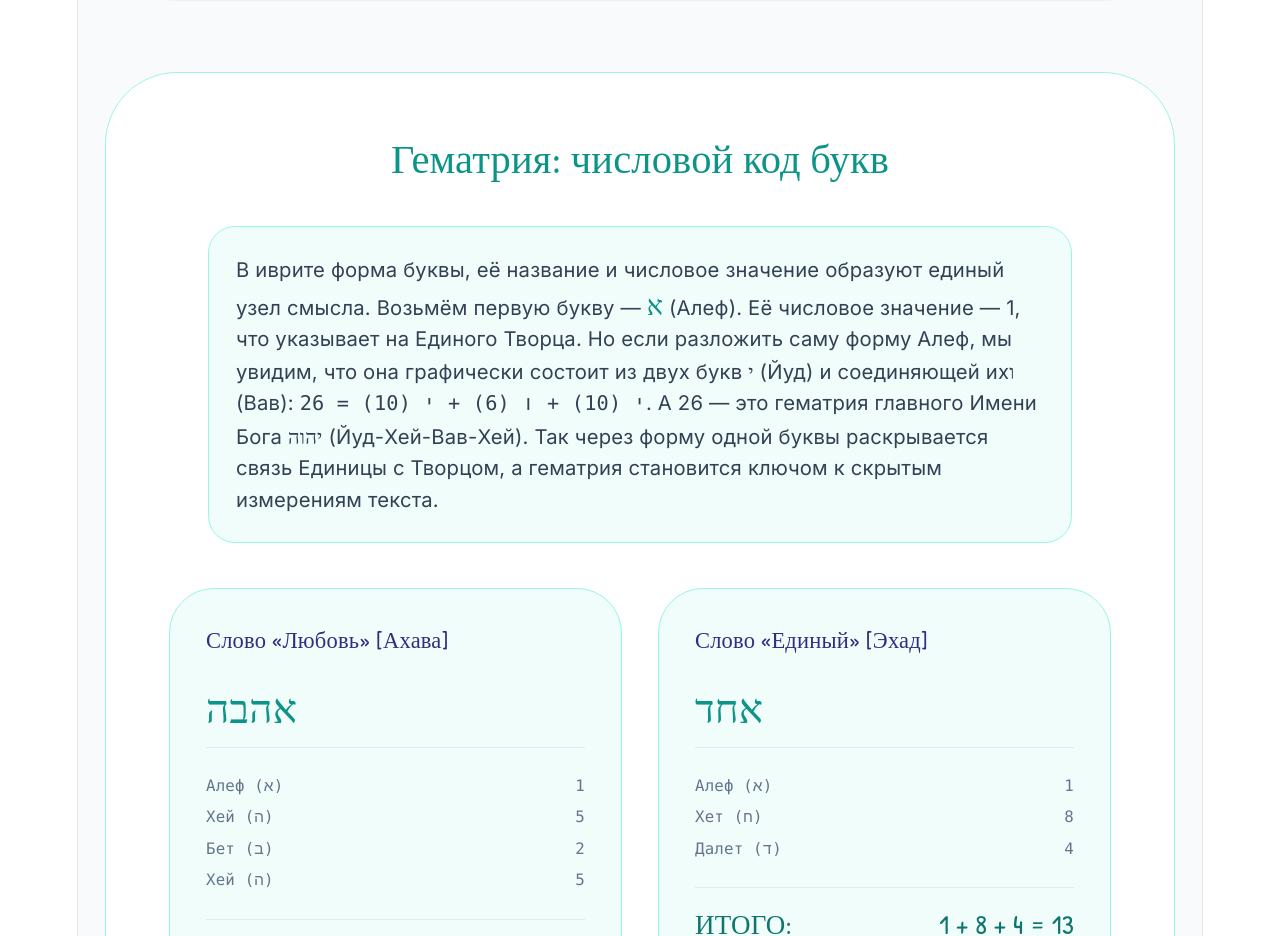
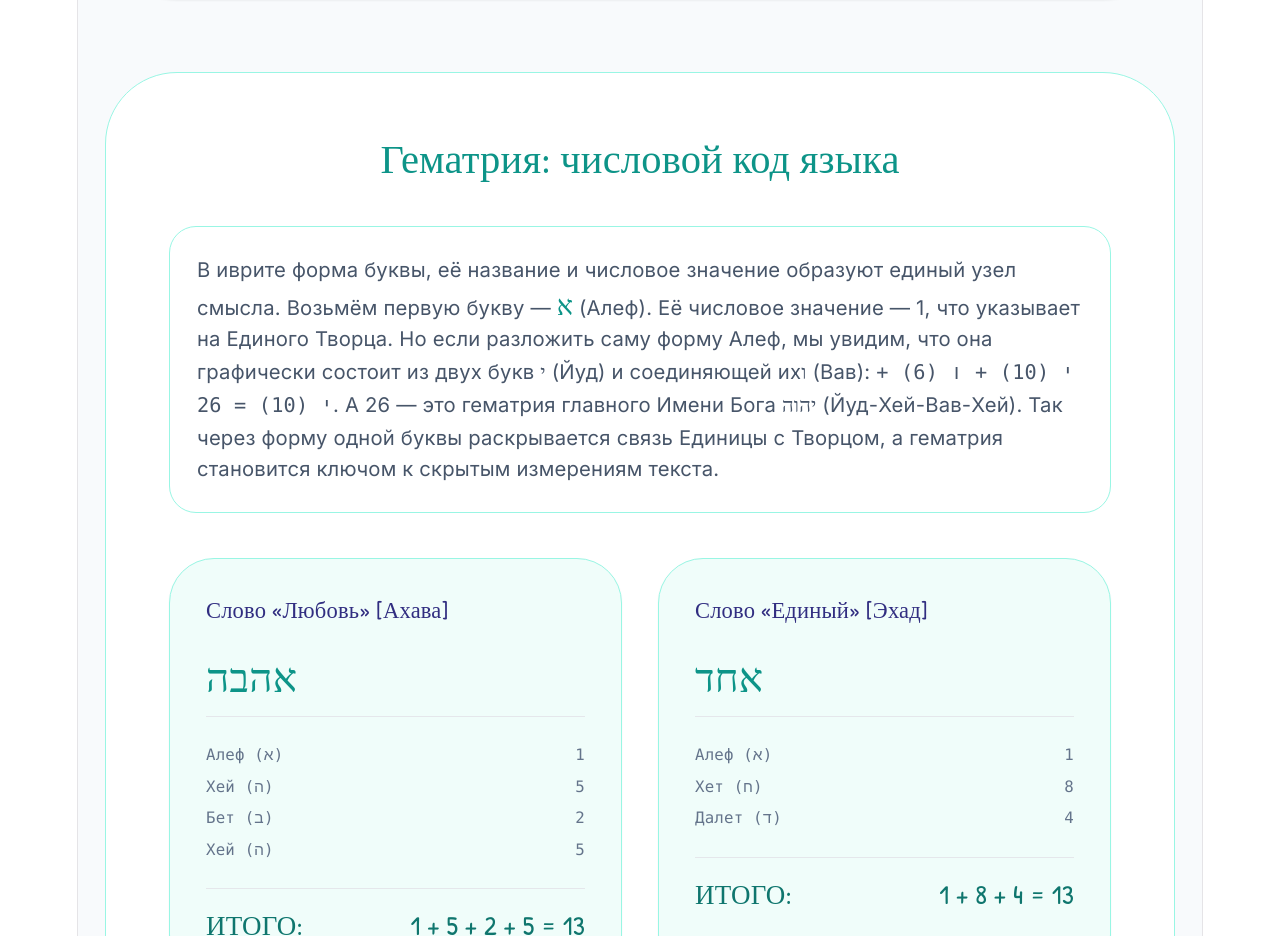
Before and after one commit to bemotte-ops/Hebrew, a React (Vite) app: page / in a window 1280 px wide. Shown: the part 5760-6696 px from the top of the page. Built offline with nearby package versions, Linux system fonts and the light colour scheme; a web font is replaced by a local one.

Commit message:
Update App.tsx

```diff
--- a/src/App.tsx
+++ b/src/App.tsx
@@ -454,12 +454,12 @@ const App: React.FC = () => {
         <section className="bg-white p-10 md:p-14 rounded-[4rem] border border-teal-200 relative overflow-hidden">
           <div className="relative z-10 space-y-10">
             <div className="text-center space-y-3">
-              <h2 className="text-4xl font-patrick text-teal-600">Гематрия: числовой код букв</h2>
+              <h2 className="text-4xl font-patrick text-teal-600">Гематрия: числовой код языка</h2>
             </div>
 
             {/* Вступительный блок — ключ к пониманию системы */}
-            <div className="max-w-3xl mx-auto text-left space-y-4 bg-teal-50 p-6 rounded-3xl border border-teal-200">
-              <p className="text-lg text-slate-700">
+            <div className="text-left space-y-4 bg-white p-6 rounded-3xl border border-teal-200">
+              <p className="text-lg text-slate-600">
                 В иврите форма буквы, её название и числовое значение образуют единый узел смысла.
                 Возьмём первую букву — <span className="font-serif text-2xl text-teal-600">א</span> (Алеф).
                 Её числовое значение — 1, что указывает на Единого Творца. Но если разложить саму форму Алеф,
```
